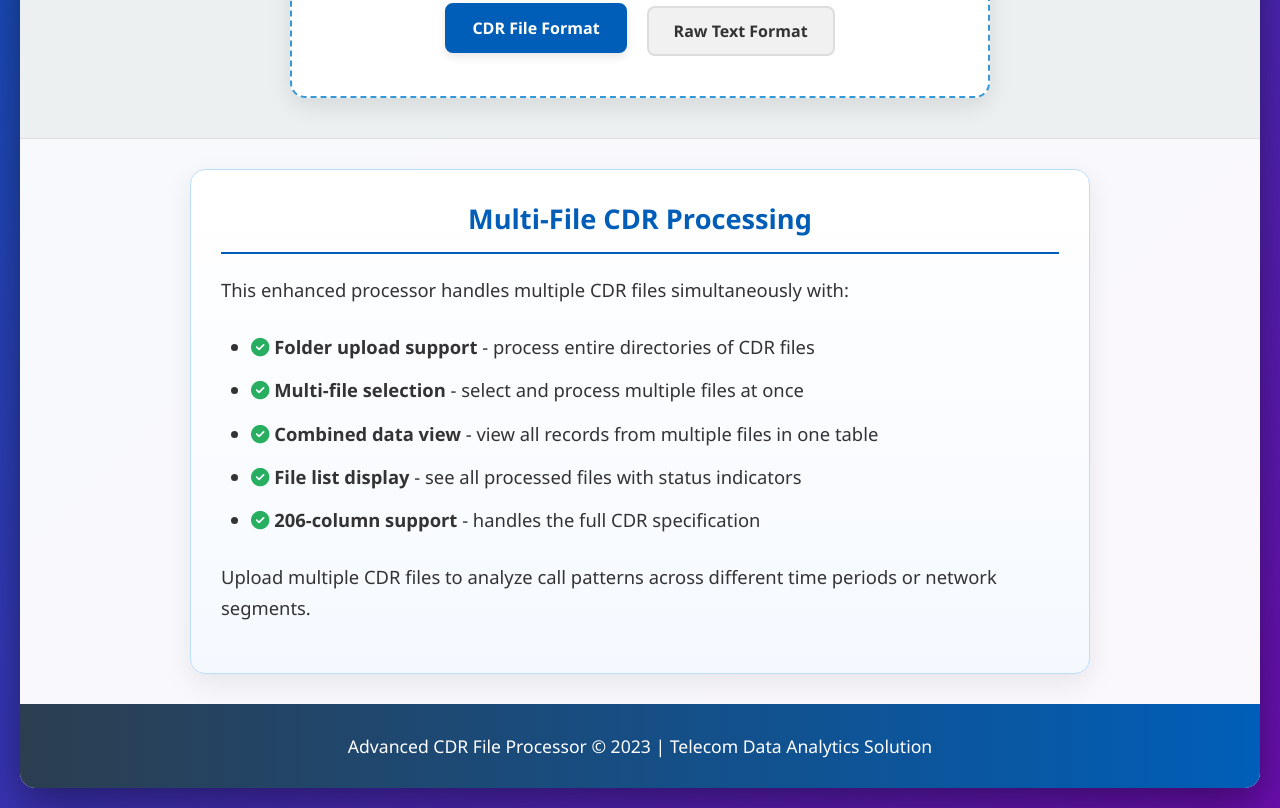
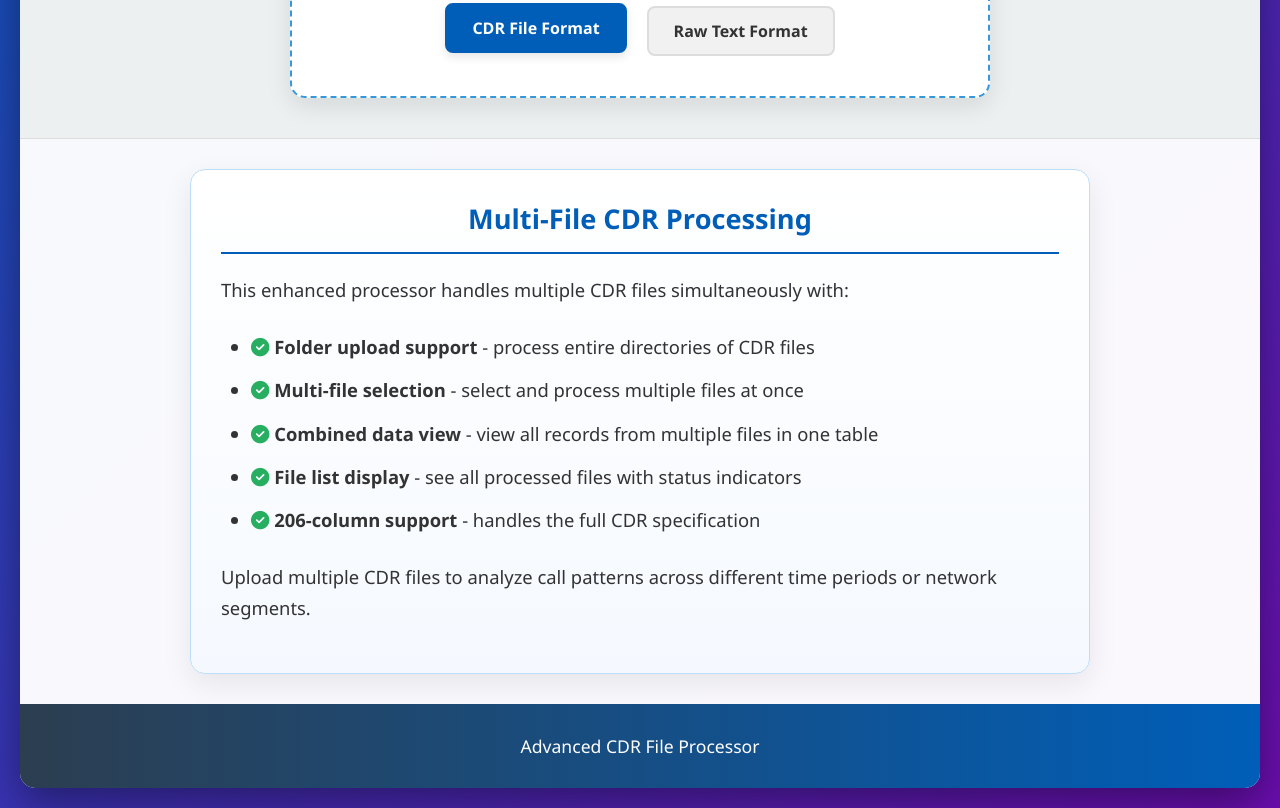
Before and after one commit to SantoshMore-1/CDR, a plain HTML site: page index.html in a window 1280 px wide. Shown: the part 653-1461 px from the top of the page. Drawn offline with Linux system fonts and the light colour scheme.

Commit message:
Update index.html

```diff
--- a/index.html
+++ b/index.html
@@ -714,7 +714,7 @@
         </section>
 
         <footer>
-            <p>Advanced CDR File Processor &copy; 2023 | Telecom Data Analytics Solution</p>
+            <p>Advanced CDR File Processor </p>
         </footer>
     </div>
 
```
